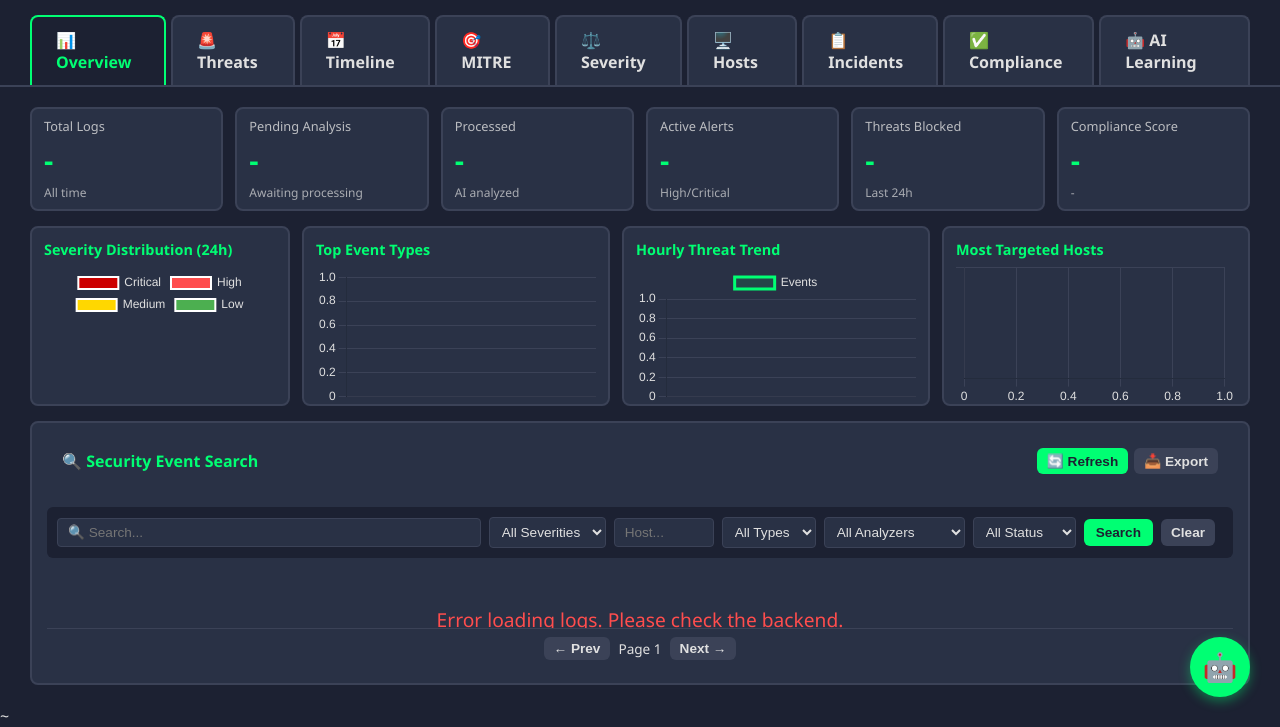
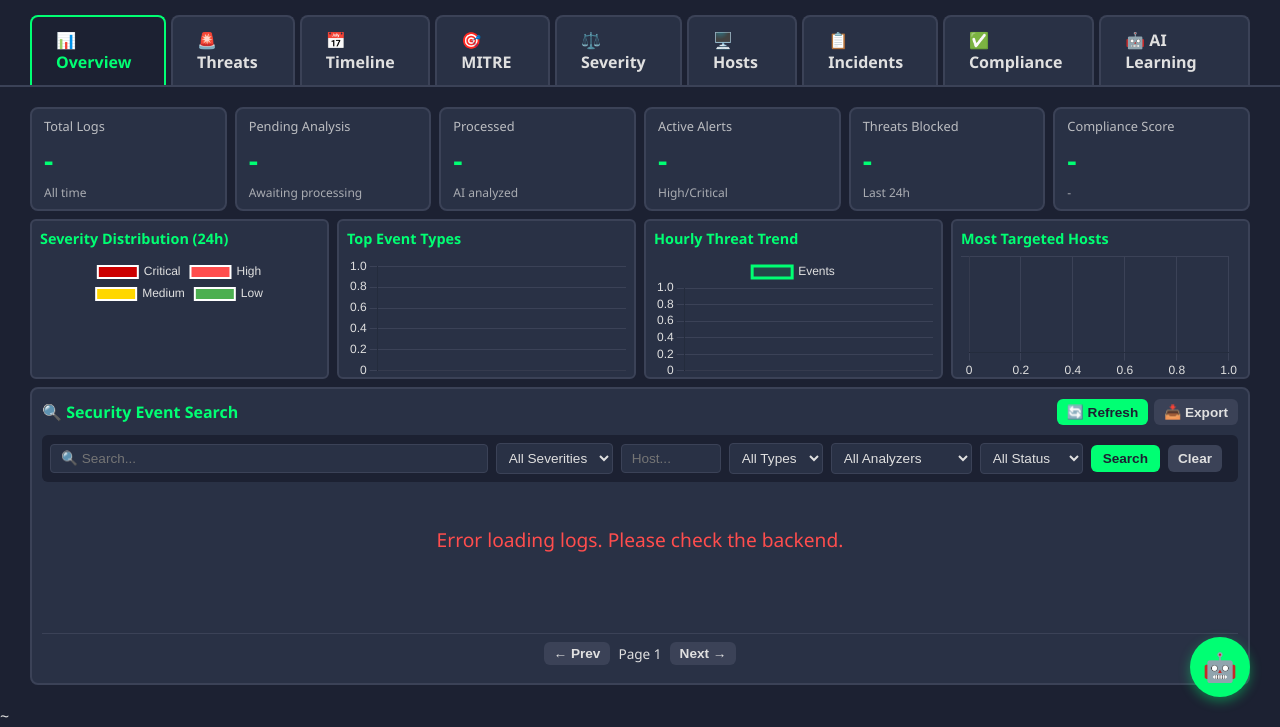
Before and after one commit to Jonteauxx/AI-SIEM-v3, a Python web app: template templates/dashboard.html in a window 1280 px wide. Shown: the part 73-800 px from the top of the page. Run offline with Jinja, Linux system fonts and the light colour scheme; the template is opened without the code that fills it, so the values that code supplies are empty.

Commit message:
fix: Remove extra whitespace and reduce margins/paddings throughout
- Reduced metrics grid gap and margin (12px→8px, 15px→8px)
- Reduced charts grid gap and margin
- Made chart containers smaller (180px→160px height)
- Reduced data-table padding (15px→10px)
- Reduced table-header margin (15px→6px)
- Reduced filter section margins

Co-Authored-By: Claude Opus 4.5 <noreply@anthropic.com>

```diff
--- a/templates/dashboard.html
+++ b/templates/dashboard.html
@@ -114,9 +114,9 @@
         /* Metrics Grid */
         .metrics {
             display: grid;
-            grid-template-columns: repeat(auto-fit, minmax(180px, 1fr));
-            gap: 12px;
-            margin-bottom: 15px;
+            grid-template-columns: repeat(auto-fit, minmax(150px, 1fr));
+            gap: 8px;
+            margin-bottom: 8px;
             flex-shrink: 0;
         }
 
@@ -157,21 +157,21 @@
         .charts-grid {
             display: grid;
             grid-template-columns: repeat(4, 1fr);
-            gap: 12px;
-            margin-bottom: 15px;
+            gap: 8px;
+            margin-bottom: 8px;
             flex-shrink: 0;
         }
 
         .chart-container {
             background-color: var(--secondary-bg);
-            border-radius: 8px;
-            padding: 12px;
+            border-radius: 6px;
+            padding: 8px;
             border: 2px solid var(--border-color);
-            height: 180px;
+            height: 160px;
         }
 
         .chart-container canvas {
-            max-height: 140px !important;
+            max-height: 125px !important;
         }
 
         .chart-title {
@@ -185,7 +185,7 @@
         .data-table {
             background-color: var(--secondary-bg);
             border-radius: 8px;
-            padding: 15px;
+            padding: 10px;
             border: 2px solid var(--border-color);
             overflow: hidden;
             flex: 1;
@@ -204,7 +204,7 @@
             display: flex;
             justify-content: space-between;
             align-items: center;
-            margin-bottom: 15px;
+            margin-bottom: 6px;
         }
 
         .table-title {
@@ -1306,7 +1306,7 @@
 
         <!-- Log Search & Filter -->
         <div class="data-table">
-            <div class="table-header" style="padding: 10px 15px;">
+            <div class="table-header" style="padding: 0;">
                 <div class="table-title" style="font-size: 1em;">🔍 Security Event Search</div>
                 <div style="display: flex; gap: 6px;">
                     <button class="btn" onclick="searchLogs()" style="padding: 5px 10px; font-size: 0.85em;">🔄 Refresh</button>
@@ -1315,7 +1315,7 @@
             </div>
 
             <!-- Search Filters (Compact) -->
-            <div style="padding: 10px; background: var(--primary-bg); border-radius: 6px; margin: 8px 0;">
+            <div style="padding: 8px; background: var(--primary-bg); border-radius: 6px; margin: 4px 0;">
                 <div style="display: flex; flex-wrap: wrap; gap: 8px; align-items: center;">
                     <input type="text" id="search-query" placeholder="🔍 Search..."
                            onkeypress="if(event.key==='Enter')searchLogs()"
```
